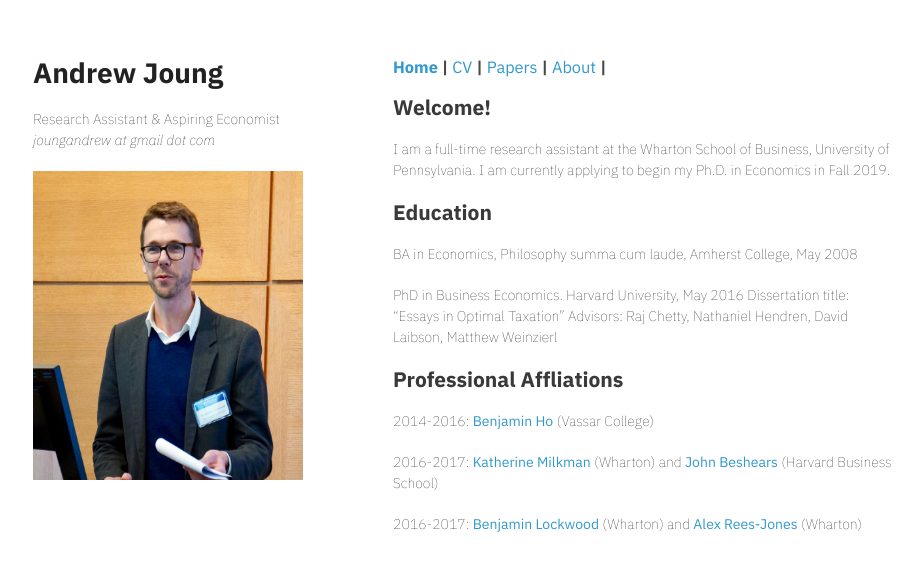
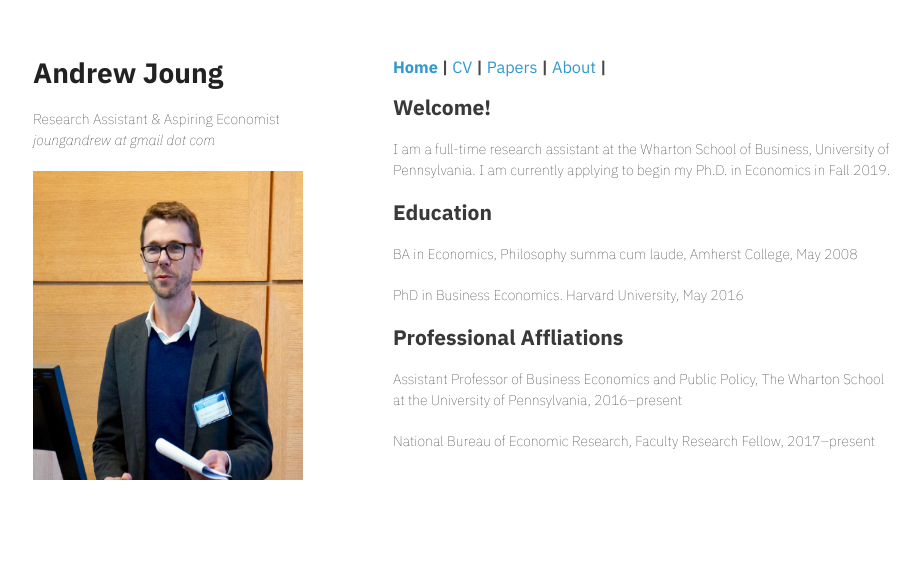
Before and after one commit to sxfinance/sxia.github.io, a Jekyll site: the page index.html, which Jekyll copies as it is, in a window 1280 px wide. Shown: the top 571 px of the page, without its empty margins (177-1099 px from the left). Built offline with Jekyll 4.4.1, drawn with Linux system fonts in a browser that asks for light colours.

Commit message:
Update index.html

```diff
--- a/index.html
+++ b/index.html
@@ -41,16 +41,14 @@
 	<p>I am a full-time research assistant at the Wharton School of Business, University of Pennsylvania. I am currently applying to begin my Ph.D. in Economics in Fall 2019.</p>
 
 	<h2><a id="education" class="anchor" href="#education" aria-hidden="true"><span class="octicon octicon-link"></span></a><b>Education</b></h3>
-	<p>BA in Economics, Philosophy summa cum laude, Amherst College, May 2008</i></p>
-	<p>PhD in Business Economics. Harvard University, May 2016
-		Dissertation title: “Essays in Optimal Taxation”
-		Advisors: Raj Chetty, Nathaniel Hendren, David Laibson, Matthew Weinzierl </p>
+	<p>BA in Economics, Philosophy summa cum laude, Amherst College, May 2008</p>
+	<p>PhD in Business Economics. Harvard University, May 2016</p>
 
 	<h2><a id="recent-papers-updated" class="anchor" href="#recent-papers-updated" aria-hidden="true"><span class="octicon octicon-link"></span></a><b>Professional Affliations</b></h3>
-	<p>2014-2016: <a href="https://www.vassar.edu/faculty/beho/">Benjamin Ho</a> (Vassar College)</p>
-	<p>2016-2017: <a href="http://www.katherinemilkman.com/">Katherine Milkman </a> (Wharton) and <a href="https://www.hbs.edu/faculty/Pages/profile.aspx?facId=8943">John Beshears</a> (Harvard Business School)</p>
-	<p>2016-2017: <a href="https://bepp.wharton.upenn.edu/profile/benlo/">Benjamin Lockwood </a> (Wharton) and <a href="http://opim.wharton.upenn.edu/~alre/">Alex Rees-Jones</a> (Wharton)</p>
-    </section>
+    	<p>Assistant Professor of Business Economics and Public Policy,
+		The Wharton School at the University of Pennsylvania, 2016–present </p>
+	   <p>National Bureau of Economic Research, Faculty Research Fellow, 2017–present</p>
+	</section>
     </div>
 	<script src="javascripts/scale.fix.js"></script>
 	</body>
```
